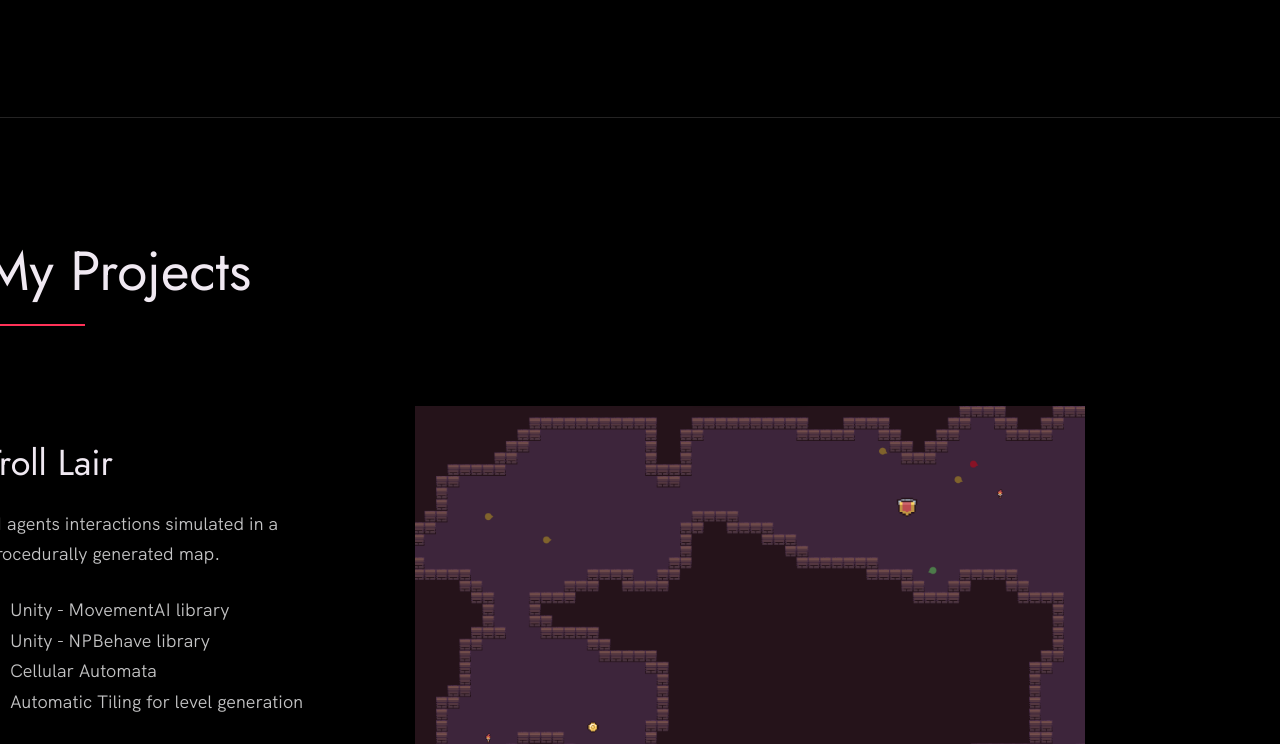
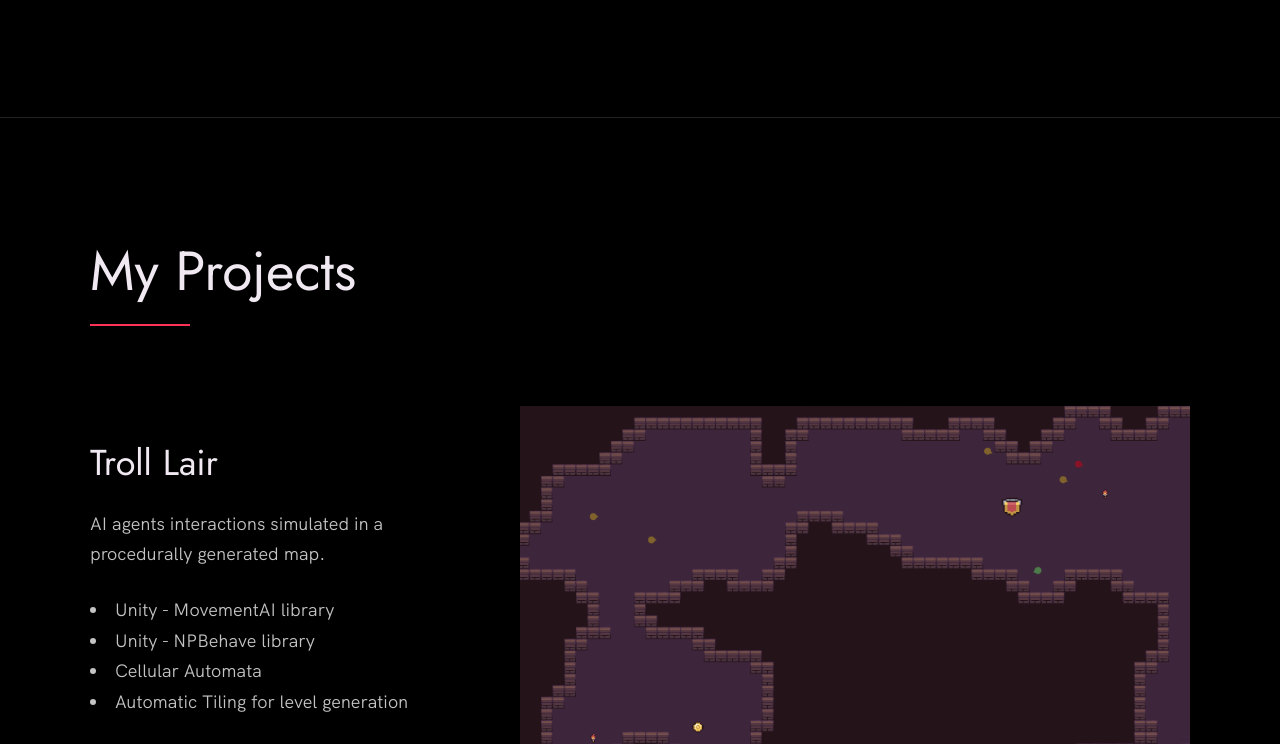
Before and after one commit to sadhaX18/portfolio, a plain HTML site: page index.html in a window 1280 px wide. Shown: the part 1567-2311 px from the top of the page. Drawn offline with nearby package versions, Linux system fonts and the light colour scheme; a web font is replaced by a local one.

Commit message:
Update index.css

```diff
--- a/index.css
+++ b/index.css
@@ -95,6 +95,10 @@ body {
 .card-horizontal {
     display: flex;
     flex: 1 1 auto;
+}
+.row {
+    max-width: var(--container-max-width);
+    margin: 0 auto;
 }
 
 @media(max-width: 1340px) {
```
